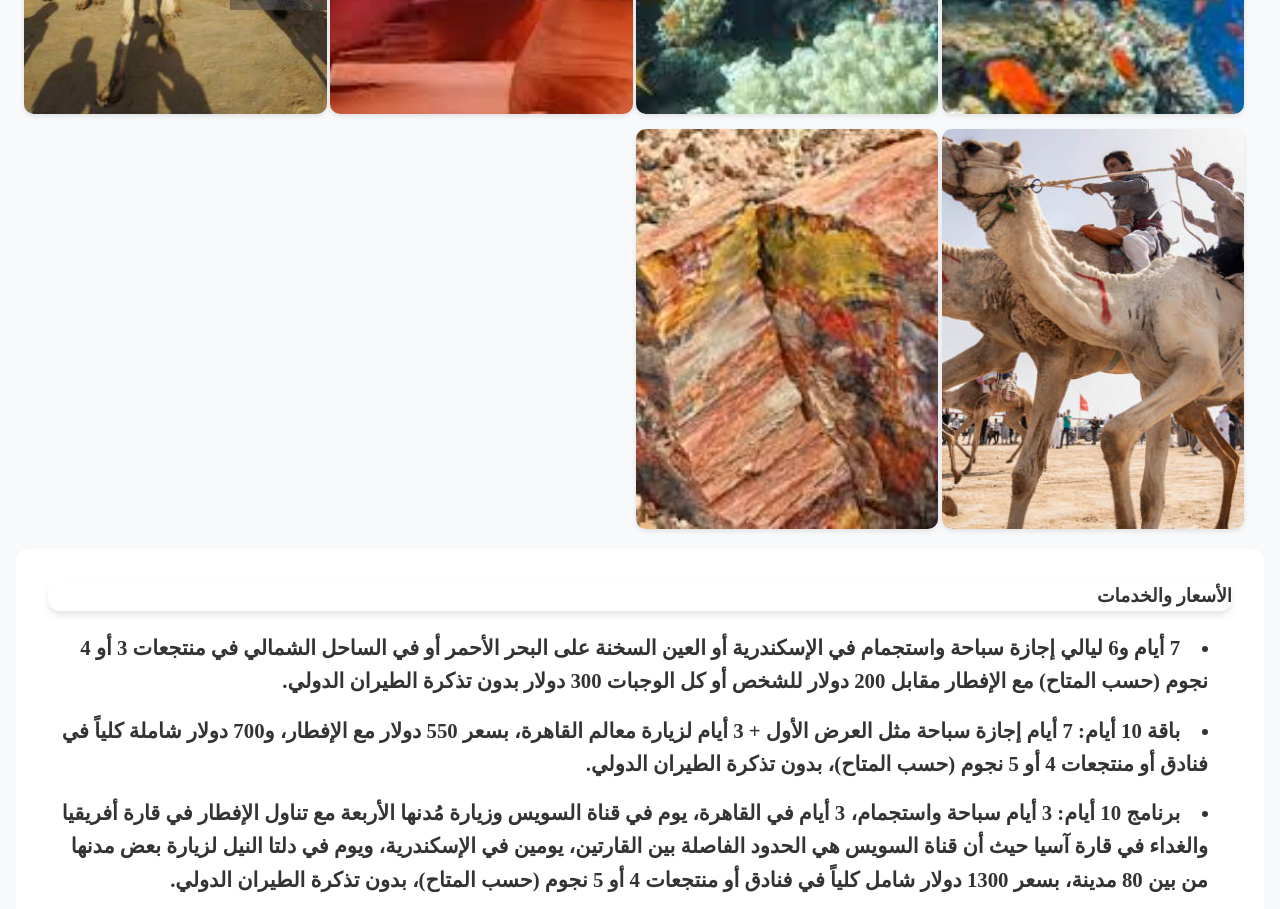
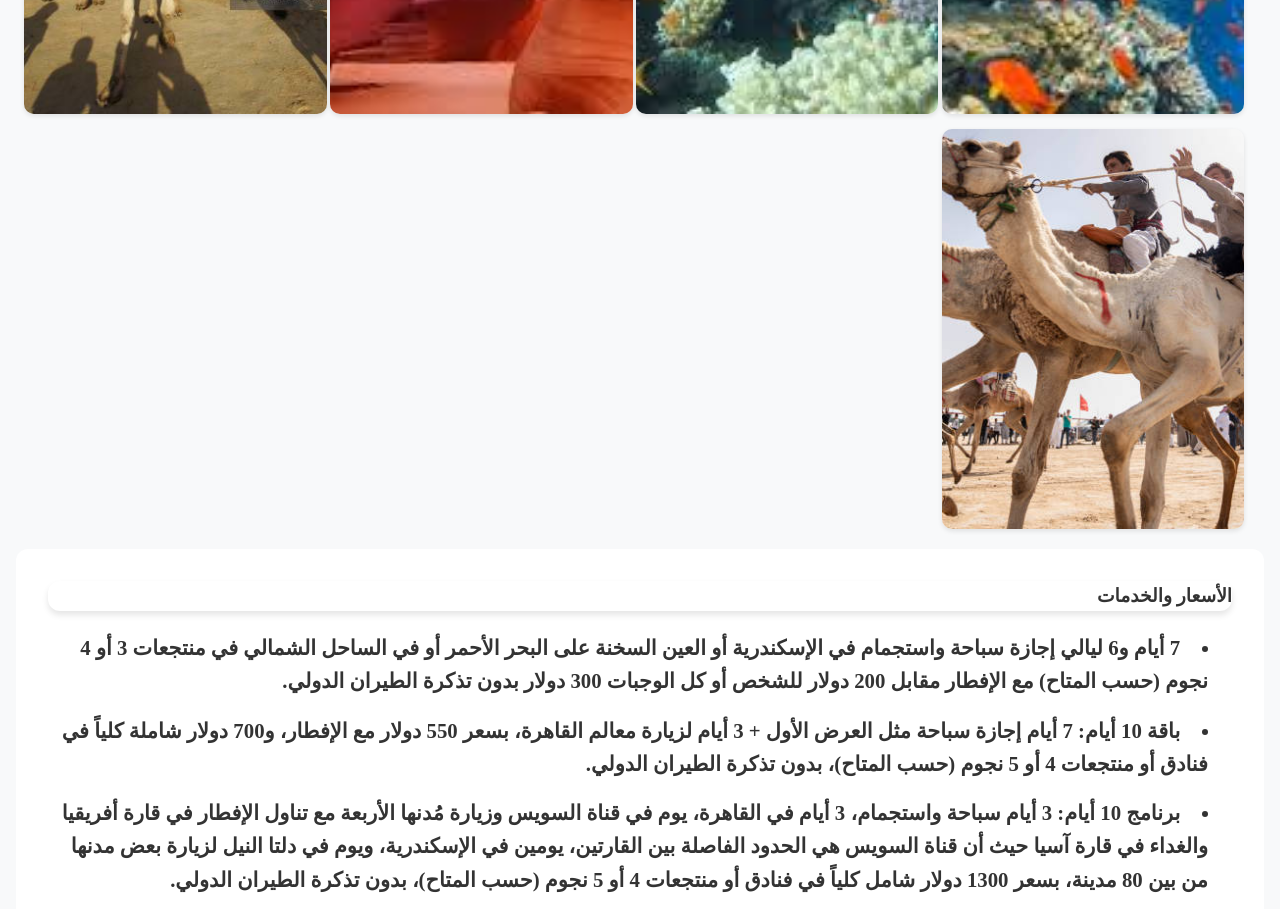
Before and after one commit to medoox369/Gram.EGY, a plain HTML site: page index_Arabic.html in a window 1280 px wide. Shown: the part 10920-11829 px from the top of the page. Drawn offline with Linux system fonts and the light colour scheme.

Commit message:
index_Arabic.html

```diff
--- a/index_Arabic.html
+++ b/index_Arabic.html
@@ -318,7 +318,7 @@
 
       <div class="gallery">
 <script>
-  for (let i = 47; i <= 65; i++) {
+  for (let i = 47; i <= 64; i++) {
     if (i === 50) continue; // تخطى الصورة رقم 50
     document.write(
       `<img src="images/${i}.jpeg" alt="صورة رقم ${i}">`
```
